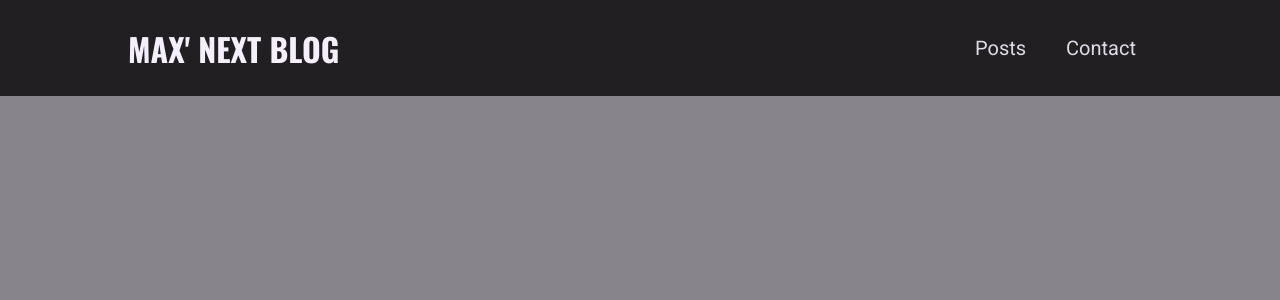
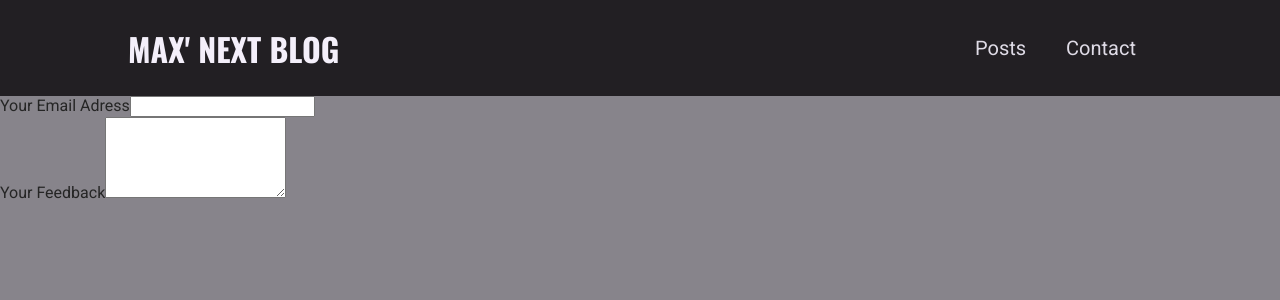
Before and after one commit to apasvenskas/API-Routes-Next.js, a Next.js app: page / in a window 1280 px wide. Shown: the top 300 px of the page. Built offline with nearby package versions, Linux system fonts and the light colour scheme.

Commit message:
started api feedback

```diff
--- /dev/null
+++ b/pages/api/feedback.js
@@ -0,0 +1,5 @@
+function handler(req, res){
+    res.status(200).json({message: 'This works!'});
+}
+
+export default handler;
--- a/pages/index.js
+++ b/pages/index.js
@@ -1,15 +1,25 @@
-import { Fragment } from 'react';
+import { Fragment } from "react";
 // import { getFeaturedPosts } from '../lib/posts-util';
 
 function HomePage(props) {
   return (
-    <Fragment>
+    // <Fragment>
+    <>
+      <div>
         <title>Audrius Blog</title>
-        <meta
-          name='description'
-          content='I post about programming and web development.'
-        />
-    </Fragment>
+        <label htmlFor="email">Your Email Adress</label>
+        <input type="email" id="email" />
+      </div>
+      <div>
+        <label htmlFor="feedback">Your Feedback</label>
+        <textarea type="text" id="feedback" rows='5'></textarea>
+      </div>
+    </>
+    // <meta
+    //   name='description'
+    //   content='I post about programming and web development.'
+    // />
+    // </Fragment>
   );
 }
 
```
